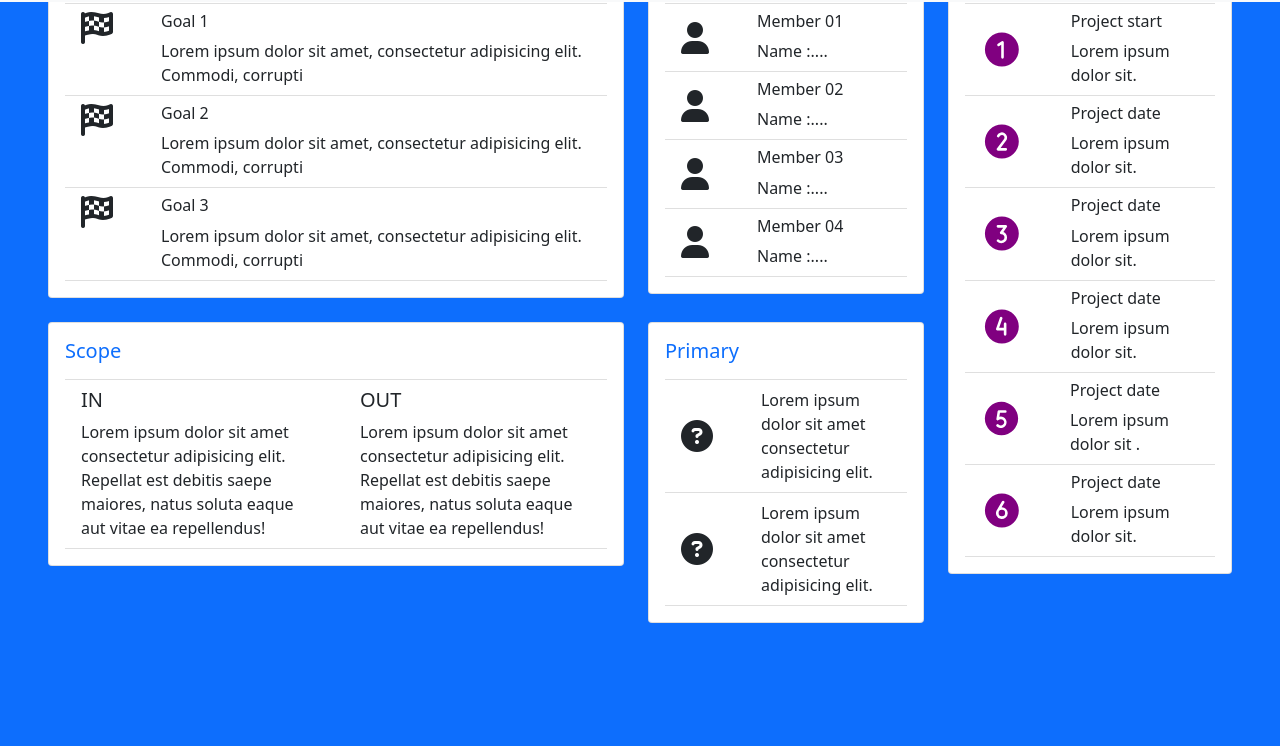
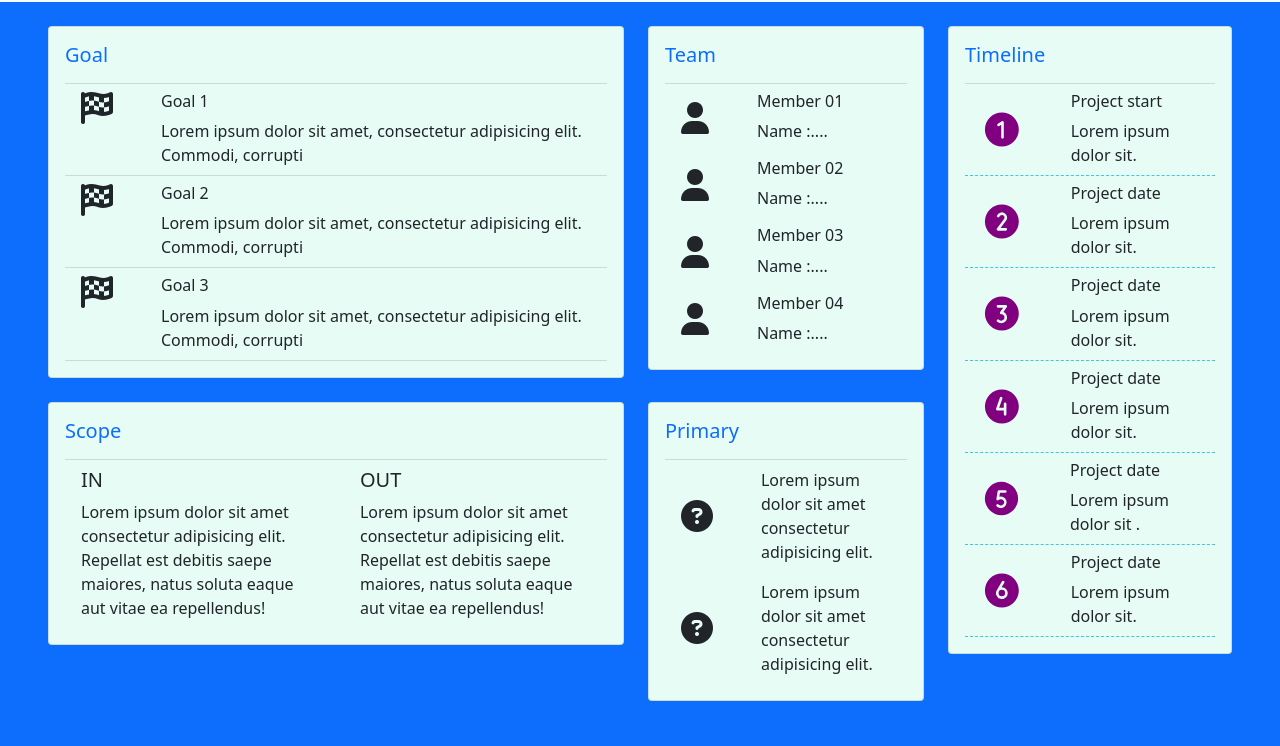
Before and after one commit to kishi1704/projectEX_asm3, a plain HTML site: page index.html in a window 1280 px wide. Shown: the part 54-800 px from the top of the page. Drawn offline with nearby package versions, Linux system fonts and the light colour scheme; the site is published under a folder, as on GitHub Pages, so addresses that start at the root find nothing.

Commit message:
Update index.html

```diff
--- a/index.html
+++ b/index.html
@@ -20,9 +20,9 @@
       integrity="sha384-1BmE4kWBq78iYhFldvKuhfTAU6auU8tT94WrHftjDbrCEXSU1oBoqyl2QvZ6jIW3"
       crossorigin="anonymous"
     />
-    <link rel="stylesheet" href="/css/laptop.css" />
-    <link rel="stylesheet" href="/css/tablet.css" />
-    <link rel="stylesheet" href="/css/mobile.css" />
+    <link rel="stylesheet" href="./css/laptop.css" />
+    <link rel="stylesheet" href="./css/tablet.css" />
+    <link rel="stylesheet" href="./css/mobile.css" />
     <title>CV CÁ NHÂN</title>
   </head>
   <body class="bg-primary">
```
